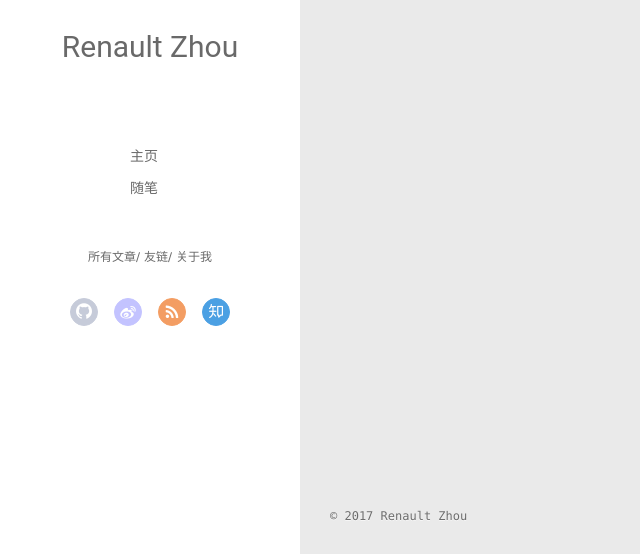
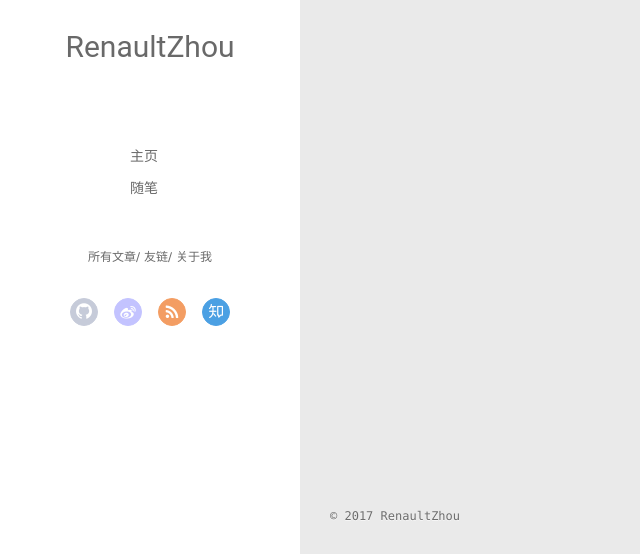
Before and after one commit to renaultphoto/renaultphoto.github.io, a plain HTML site: page archives/index.html in a window 1280 px wide. Shown: the part 243-797 px from the top of the page, 0-640 px from the left. Drawn offline with Linux system fonts and the light colour scheme.

Commit message:
Site updated: 2017-01-05 15:41:41

```diff
--- a/archives/index.html
+++ b/archives/index.html
@@ -48,7 +48,7 @@
 			<img src="/img/userIcon.png" class="js-avatar">
 		</a>
 		<hgroup>
-		  <h1 class="header-author"><a href="/">Renault Zhou</a></h1>
+		  <h1 class="header-author"><a href="/">RenaultZhou</a></h1>
 		</hgroup>
 
 
@@ -106,7 +106,7 @@
 				<img src="/img/userIcon.png" class="js-avatar">
 			</div>
 			<hgroup>
-			  <h1 class="header-author js-header-author">Renault Zhou</h1>
+			  <h1 class="header-author js-header-author">RenaultZhou</h1>
 			</hgroup>
 
 
@@ -204,7 +204,7 @@
   <div class="outer">
     <div id="footer-info">
     	<div class="footer-left">
-    		&copy; 2017 Renault Zhou
+    		&copy; 2017 RenaultZhou
     	</div>
       	<div class="footer-right">
       		<a href="http://hexo.io/" target="_blank">Hexo</a>  Theme <a href="https://github.com/litten/hexo-theme-yilia" target="_blank">Yilia</a> by Litten
```
Also changed, not shown: 2017/01/03/hello-world/index.html (+3 -3 lines), archives/2017/01/index.html (+3 -3 lines), archives/2017/index.html (+3 -3 lines), index.html (+3 -3 lines).
